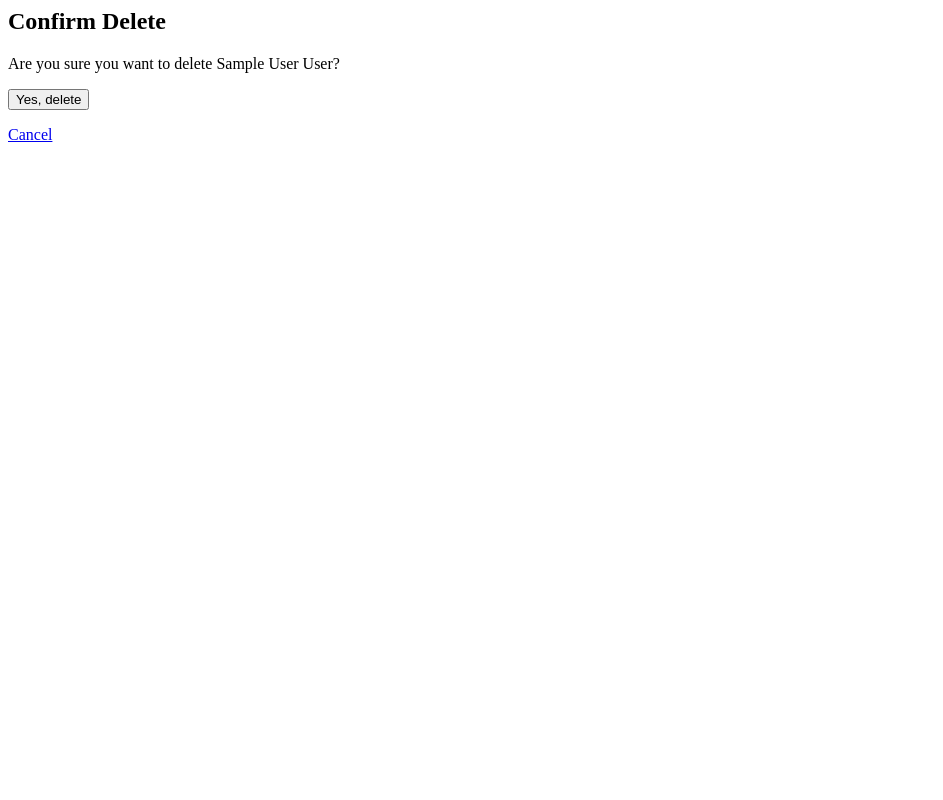
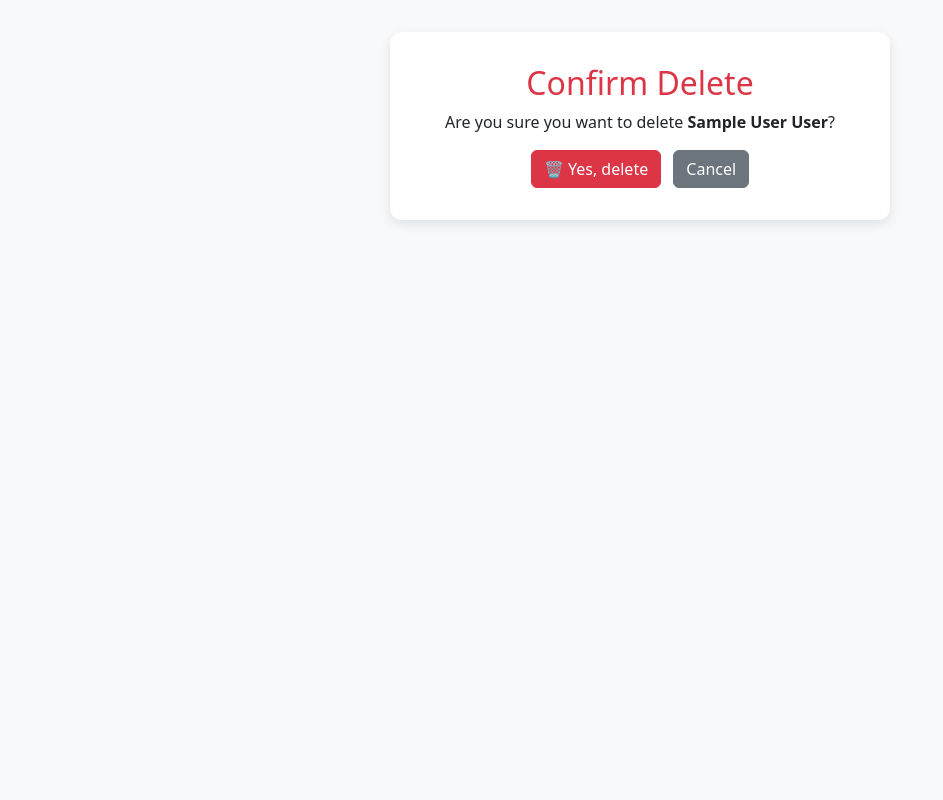
Before and after one commit to nilam-10/employee_database, a Django app: page /delete/1/ in a window 1280 px wide. Shown: the whole page, without its empty margins (0-943 px from the left). Run offline with Django 5.2, Linux system fonts and the light colour scheme; tables that the repository leaves empty hold one stand-in row (values such as "Sample post").

Commit message:
Update delete form view

```diff
--- a/employee_crud/employeeapp/templates/employeeapp/employee_confirm_delete.html
+++ b/employee_crud/employeeapp/templates/employeeapp/employee_confirm_delete.html
@@ -1,7 +1,36 @@
-<h2>Confirm Delete</h2>
-<p>Are you sure you want to delete {{ employee.name }} {{ employee.surname }}?</p>
-<form method="post">
-  {% csrf_token %}
-  <button type="submit">Yes, delete</button>
-</form>
-<a href="{% url 'employee_list' %}">Cancel</a>
+{% load static %}
+<!DOCTYPE html>
+<html lang="en">
+<head>
+  <meta charset="UTF-8">
+  <title>Confirm Delete</title>
+  <link href="https://cdn.jsdelivr.net/npm/bootstrap@5.3.0/dist/css/bootstrap.min.css" rel="stylesheet">
+  <style>
+    body {
+      background-color: #f8f9fa;
+      padding: 2rem;
+    }
+    .confirm-box {
+      max-width: 500px;
+      margin: auto;
+      background: white;
+      padding: 2rem;
+      border-radius: 12px;
+      box-shadow: 0 4px 12px rgba(0, 0, 0, 0.1);
+    }
+  </style>
+</head>
+<body>
+
+  <div class="confirm-box text-center">
+    <h2 class="text-danger">Confirm Delete</h2>
+    <p>Are you sure you want to delete <strong>{{ employee.name }} {{ employee.surname }}</strong>?</p>
+    <form method="post" class="d-inline-block">
+      {% csrf_token %}
+      <button type="submit" class="btn btn-danger">🗑️ Yes, delete</button>
+    </form>
+    <a href="{% url 'employee_list' %}" class="btn btn-secondary ms-2">Cancel</a>
+  </div>
+
+</body>
+</html>
```
